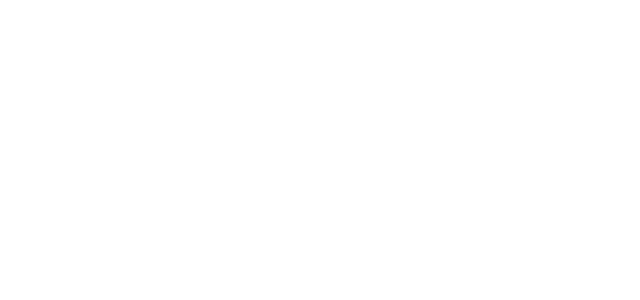
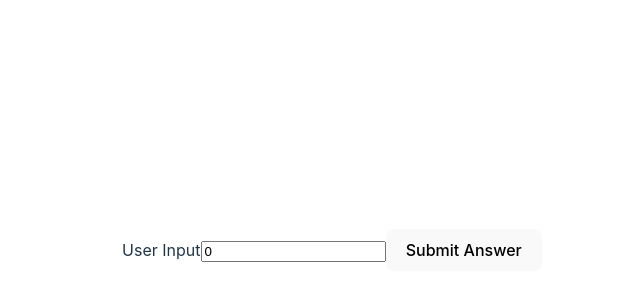
Before and after one commit to Zyransen/mental-maths, a React (Vite) app in the folder react-frontend/: page / in a window 1280 px wide. Shown: the part 150-450 px from the top of the page, without its empty margins (308-948 px from the left). Built offline with nearby package versions, Linux system fonts and the light colour scheme.

Commit message:
add MathProblem component
Added a component to handle all the functionality concerning the
generation of math problems, the user input (to solve the problems) and
the verification of the results.
The Component currently only shows a simple input field.

```diff
--- a/react-frontend/src/App.tsx
+++ b/react-frontend/src/App.tsx
@@ -1,10 +1,12 @@
 import './App.css'
+import MathProblem from './components/MathProblem'
 
 function App() {
 
 
   return (
     <div className="App">
+      <MathProblem/>
     </div>
   )
 }
--- /dev/null
+++ b/react-frontend/src/components/MathProblem.tsx
@@ -0,0 +1,33 @@
+import { useState } from "react"
+
+function MathProblem() {
+  const [userInput, setUserInput] = useState(0)
+
+  // const [firstOperand, setFirstOperand] = useState(0)
+  // const [secondOperand, setSecondOperand] = useState(0)
+  // const [operation, setOperation] = useState('')
+
+  function handleSubmitResult(e: React.FormEvent) {
+    e.preventDefault()
+
+  }
+
+  return(
+    <div className="MathProblem">
+      <form onSubmit={handleSubmitResult}>
+        <label htmlFor="user-input">User Input</label>
+        <input
+          id="user-input"
+          type="number"
+          value={userInput}
+          onChange={(e: React.ChangeEvent<HTMLInputElement>) => {
+            setUserInput(e.target.valueAsNumber)
+          }}
+        />
+        <button>Submit Answer</button>
+      </form>
+    </div>
+  )
+}
+
+export default MathProblem
```
